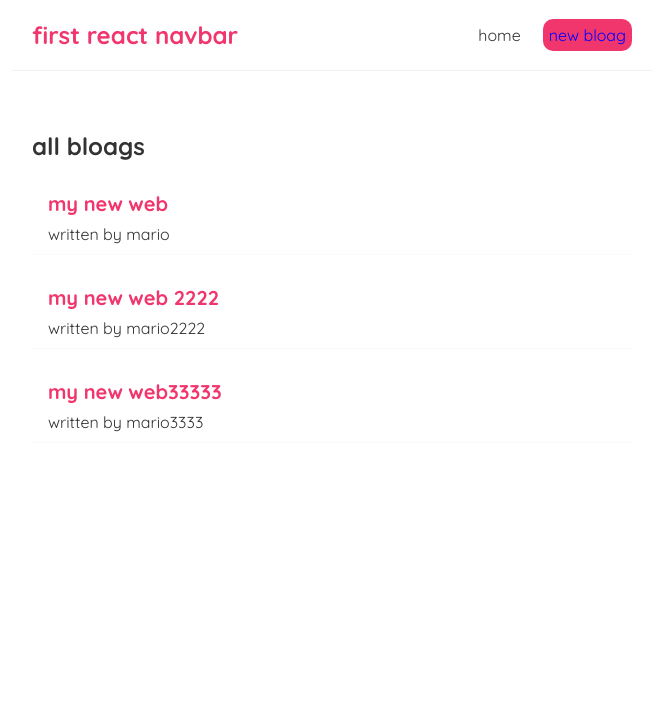
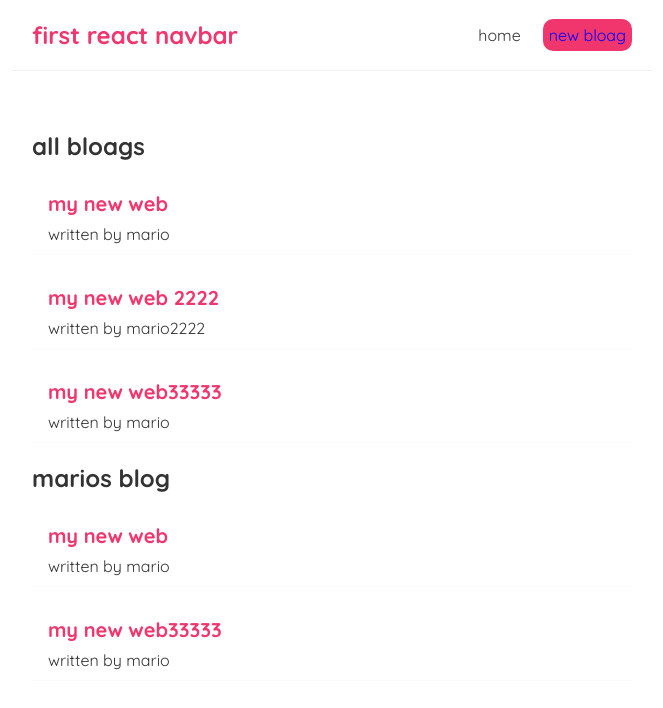
Before and after one commit to sumitchoudharySEM/react-moduel-1, a React (Create React App) app: page / in a window 1280 px wide. Shown: the top 708 px of the page, without its empty margins (308-971 px from the left). Built offline with nearby package versions, Linux system fonts and the light colour scheme.

Commit message:
filtering an object and reusing an component

```diff
--- a/src/home.js
+++ b/src/home.js
@@ -4,12 +4,13 @@ const Home = () => {
     const [blogs, setBlogs] = useState([
         { title: 'my new web', body: 'lorem ipsum ...', author: "mario", id: 1 },
         { title: 'my new web 2222', body: 'lorem 22222 ipsum ...', author: "mario2222", id: 2 },
-        { title: 'my new web33333', body: 'lorem 333333 ipsum ...', author: "mario3333", id: 3 }
+        { title: 'my new web33333', body: 'lorem 333333 ipsum ...', author: "mario", id: 3 }
     ]);
 
     return (
         <div className="home">
             <Bloglist blogs = {blogs} title ="all bloags"/>
+            <Bloglist blogs = {blogs.filter((blog) => blog.author === "mario")} title ="marios blog"/>
         </div>
     );
 }
```
